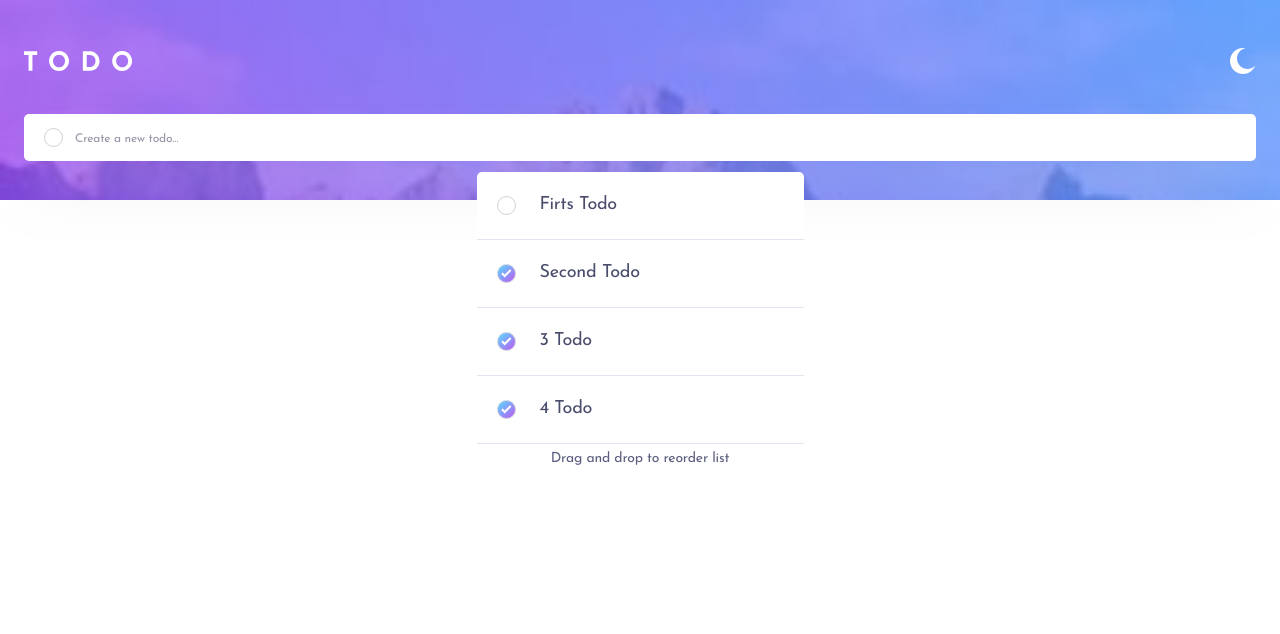
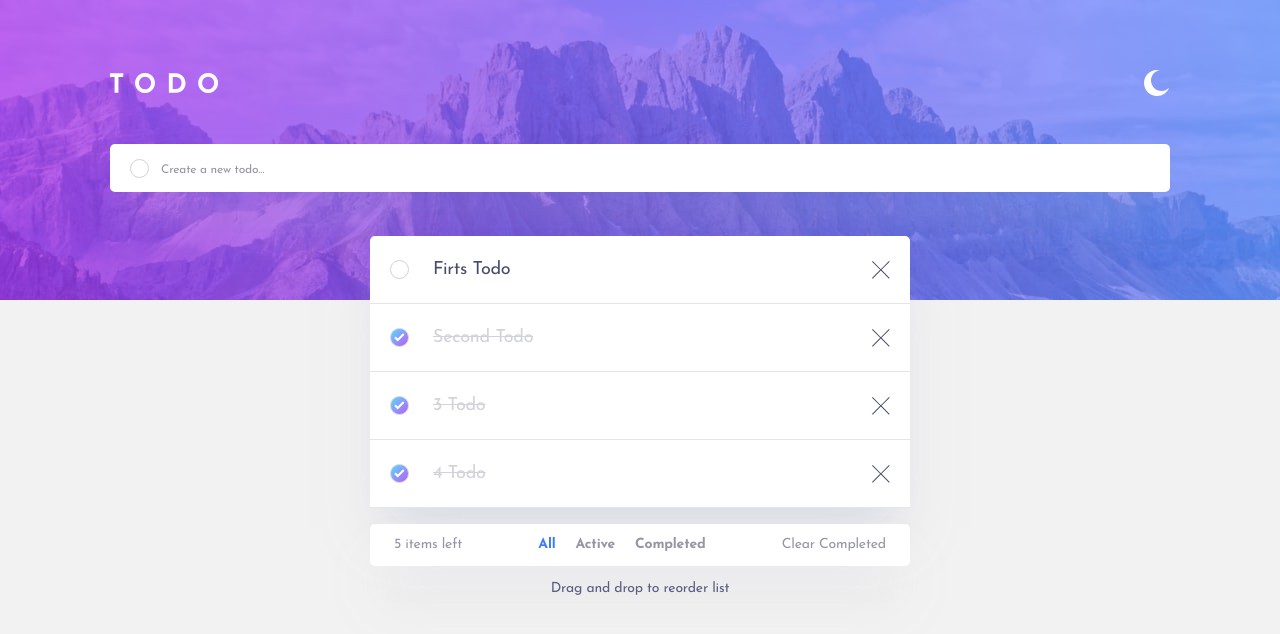
Before and after one commit to caarlosdamian/todo-app, a React (Vite) app: page / in a window 1280 px wide. Shown: the top 634 px of the page. Built offline with nearby package versions, Linux system fonts and the light colour scheme.

Commit message:
feat(app): added mobile styling

```diff
--- a/src/App.tsx
+++ b/src/App.tsx
@@ -1,70 +1,26 @@
-import {
-  ChangeEvent,
-  useContext,
-  useEffect,
-  useMemo,
-  useRef,
-  useState,
-} from 'react';
-import { todoContext } from './context/todoContext';
-import { TodoListI } from './utils/data';
-import { themeContext } from './context/themeContext';
-import { check, logo, moon, sun } from './assets';
+import { ChangeEvent } from 'react';
+import { TodoListI, todoActions } from './utils/data';
+import { check, cross, logo, moon, sun } from './assets';
 import { Reorder } from 'framer-motion';
+import { useTodos } from './hooks/useTodos';
+import { Bubble } from './components/bubble/Bubble';
 
 export const App = () => {
-  const { dispatch, state, setItems } = useContext(todoContext);
-  const { isDarkmodeActive, darkmode, setDarkmode } = useContext(themeContext);
-  const initState = {
-    title: '',
-    status: false,
-  };
-  const [showCaseList, setShowCaseList] = useState('all');
-  const [todo, setTodo] = useState(initState);
-
-  const activeTodos = useMemo(
-    () => state.filter((todo: TodoListI) => todo.status !== true),
-    [state]
-  );
-  const completedTodos = useMemo(
-    () => state.filter((todo: TodoListI) => todo.status === true),
-    [state]
-  );
-
-  const listToShow = useMemo(
-    () =>
-      showCaseList === 'all'
-        ? state
-        : showCaseList === 'completed'
-        ? completedTodos
-        : activeTodos,
-    [showCaseList, state]
-  );
-
-  const handleChange = (name: string, value: any) => {
-    setTodo((prev) => {
-      return { ...prev, [name]: value };
-    });
-  };
-
-  const handleSubmit = (e: any) => {
-    e.preventDefault();
-    dispatch({
-      type: 'addTodo',
-      payload: {
-        id: state.length + 1,
-        ...todo,
-      },
-    });
-    setTodo(initState);
-  };
-
-  const handleDragEnd = (newOrder: any) => {
-    const reorderedList = newOrder.map((id: number) =>
-      state.find((item: TodoListI) => item.id === id)
-    );
-    dispatch({ type: 'reorder', payload: reorderedList });
-  };
+  const {
+    darkmode,
+    dispatch,
+    handleChange,
+    handleDragEnd,
+    handleSubmit,
+    isDarkmodeActive,
+    listToShow,
+    setDarkmode,
+    setItems,
+    setShowCaseList,
+    state,
+    showCaseList,
+    todo,
+  } = useTodos();
 
   return (
     <main className="app">
@@ -82,14 +38,11 @@ export const App = () => {
           className={`header__input ${isDarkmodeActive}`}
           onSubmit={handleSubmit}
         >
-          <div
-            className={`header__input--bubble ${isDarkmodeActive} ${
-              todo.status && 'active'
-            }`}
-            onClick={() => handleChange('status', !todo.status)}
-          >
-            {todo.status && <img src={check} alt="check" />}
-          </div>
+          <Bubble
+            item={todo}
+            handleChange={() => handleChange('status', !todo.status)}
+            isDarkmodeActive={isDarkmodeActive}
+          />
           <input
             type="text"
             className={`header__input--text ${isDarkmodeActive} ${
@@ -104,13 +57,15 @@ export const App = () => {
           />
         </form>
       </div>
-      <div className="info">
-        <div className="info__todo">
-          <div className="info__todo--wrapper">
+      <div className={`info ${isDarkmodeActive}`}>
+        { listToShow.length !== 0 &&  <div className="info__todo">
+          <div className={`info__todo--wrapper ${isDarkmodeActive}`}>
             <Reorder.Group
               axis="y"
               values={listToShow.map((item: TodoListI) => item.id)}
-              onReorder={(newOrder) => handleDragEnd(newOrder)}
+              onReorder={(newOrder) => {
+                showCaseList === 'all' ? handleDragEnd(newOrder) : '';
+              }}
               className="info__todo--container"
             >
               {listToShow.map((item: TodoListI) => {
@@ -118,64 +73,71 @@ export const App = () => {
                   <Reorder.Item
                     key={item.id}
                     value={item.id}
-                    className="todo__item"
+                    className={`todo__item ${isDarkmodeActive}`}
                   >
-                    <div
-                      className={`header__input--bubble ${isDarkmodeActive} ${
+                    <Bubble
+                      item={item}
+                      handleChange={() =>
+                        dispatch({
+                          type: 'completedTodo',
+                          payload: item.id,
+                        })
+                      }
+                      isDarkmodeActive={isDarkmodeActive}
+                    />
+
+                    <span
+                      className={`item__title ${
                         item.status && 'active'
-                      }`}
-                      onClick={() => handleChange('status', !item.status)}
+                      } ${isDarkmodeActive}`}
                     >
-                      {item.status && <img src={check} alt="check" />}
-                    </div>
-                    <span>{item.title}</span>
+                      {item.title}
+                    </span>
+
+                    <img
+                      src={cross}
+                      alt="cross"
+                      className="todo__delete"
+                      onClick={() =>
+                        dispatch({
+                          type: 'deleteTodo',
+                          payload: item.id,
+                        })
+                      }
+                    />
                   </Reorder.Item>
                 );
               })}
             </Reorder.Group>
-            <span className="info__todo--subtitle">
+          </div>
+
+          <div className={`info__todo--actions ${isDarkmodeActive}`}>
+            <span className={`todo__info ${isDarkmodeActive}`}>
+              5 items left
+            </span>
+            <div className="todo__actions">
+              {todoActions.map((item) => (
+                <span
+                  className={`actions__title ${
+                    showCaseList === item.value && 'active'
+                  }`}
+                  onClick={() => setShowCaseList(item.value)}
+                >
+                  {item.label}
+                </span>
+              ))}
+            </div>
+            <span className={`todo__info ${isDarkmodeActive}`}>
+              Clear Completed
+            </span>
+          </div>
+          {showCaseList === 'all' && (
+            <span className={`info__todo--subtitle ${isDarkmodeActive}`}>
               Drag and drop to reorder list
             </span>
-          </div>
-        </div>
+          )}
+        </div>}
       </div>
-      {/* <button
-        onClick={() =>
-
-        }
-      >
-        AddTodo
-      </button>
-      {listToShow?.map((item: TodoListI) => (
-        <div className="todo" key={item.id}>
-          <span>{item.title}</span>
-          <hr />
-          <span>{item.status}</span>
-          <button
-            onClick={() =>
-              dispatch({
-                type: 'completedTodo',
-                payload: item.id,
-              })
-            }
-          >
-            Complete
-          </button>
-          <button
-            onClick={() =>
-              dispatch({
-                type: 'deleteTodo',
-                payload: item.id,
-              })
-            }
-          >
-            Delete
-          </button>
-        </div>
-      ))}
-      <button onClick={() => setShowCaseList('all')}>All</button>
-      <button onClick={() => setShowCaseList('active')}>Active</button>
-      <button onClick={() => setShowCaseList('completed')}>completed</button> */}
     </main>
   );
 };
--- /dev/null
+++ b/src/components/bubble/Bubble.tsx
@@ -0,0 +1,14 @@
+import { check } from '../../assets';
+
+export const Bubble = ({ item, handleChange, isDarkmodeActive }: any) => {
+  return (
+    <div
+      className={`header__input--bubble ${isDarkmodeActive} ${
+        item.status && 'active'
+      }`}
+      onClick={handleChange}
+    >
+      {item.status && <img src={check} alt="check" />}
+    </div>
+  );
+};
--- a/src/context/todoContext.tsx
+++ b/src/context/todoContext.tsx
@@ -1,4 +1,4 @@
-import React, { createContext, useReducer, useState } from 'react';
+import React, { createContext, useEffect, useReducer, useState } from 'react';
 import { todoReducer } from '../utils/reducer';
 import { todoList } from '../utils/data';
 
@@ -13,15 +13,31 @@ export const todoContext = createContext<TodoContextI>({
   dispatch: () => {},
   setItems: () => {},
 });
-
 export const TodoCotextProvider = ({
   children,
 }: {
   children: React.ReactNode;
 }) => {
-  const [items, setItems] = useState(todoList); // Store the IDs of the items
+  const [state, dispatch] = useReducer(todoReducer, todoList);
 
-  const [state, dispatch] = useReducer(todoReducer, items);
+  useEffect(() => {
+    if (window.localStorage.getItem('todo') === null) {
+      window.localStorage.setItem('todo', JSON.stringify(todoList));
+    } else {
+      const storedTodoList = JSON.parse(
+        window.localStorage.getItem('todo') || ''
+      );
+      dispatch({ type: 'reorder', payload: storedTodoList });
+    }
+  }, []);
+
+  useEffect(() => {
+    window.localStorage.setItem('todo', JSON.stringify(state));
+  }, [state]);
+
+  const setItems = (newItems) => {
+    dispatch({ type: 'reorder', payload: newItems });
+  };
 
   return (
     <todoContext.Provider value={{ state, dispatch, setItems }}>
--- /dev/null
+++ b/src/hooks/useTodos.tsx
@@ -0,0 +1,73 @@
+import { useContext, useMemo, useState } from 'react';
+import { todoContext } from '../context/todoContext';
+import { TodoListI } from '../utils/data';
+import { themeContext } from '../context/themeContext';
+
+export const useTodos = () => {
+  const { dispatch, state, setItems } = useContext(todoContext);
+  const { isDarkmodeActive, darkmode, setDarkmode } = useContext(themeContext);
+  const initState = {
+    title: '',
+    status: false,
+  };
+  const [showCaseList, setShowCaseList] = useState('all');
+  const [todo, setTodo] = useState(initState);
+
+  const activeTodos = useMemo(
+    () => state.filter((todo: TodoListI) => todo.status !== true),
+    [state]
+  );
+  const completedTodos = useMemo(
+    () => state.filter((todo: TodoListI) => todo.status === true),
+    [state]
+  );
+  const listToShow = useMemo(
+    () =>
+      showCaseList === 'all'
+        ? state
+        : showCaseList === 'completed'
+        ? completedTodos
+        : activeTodos,
+    [showCaseList, state]
+  );
+
+  const handleChange = (name: string, value: any) => {
+    setTodo((prev) => {
+      return { ...prev, [name]: value };
+    });
+  };
+
+  const handleSubmit = (e: any) => {
+    e.preventDefault();
+    dispatch({
+      type: 'addTodo',
+      payload: {
+        id: state.length + 1,
+        ...todo,
+      },
+    });
+    setTodo(initState);
+  };
+
+  const handleDragEnd = (newOrder: any) => {
+    const reorderedList = newOrder.map((id: number) =>
+      state.find((item: TodoListI) => item.id === id)
+    );
+    dispatch({ type: 'reorder', payload: reorderedList });
+  };
+  return {
+    handleDragEnd,
+    handleSubmit,
+    listToShow,
+    dispatch,
+    state,
+    isDarkmodeActive,
+    darkmode,
+    setDarkmode,
+    handleChange,
+    setShowCaseList,
+    setItems,
+    todo,
+    showCaseList
+  };
+};
--- a/src/main.scss
+++ b/src/main.scss
@@ -1,3 +1,5 @@
+@use './tokens/index.scss' as tokens;
+
 * {
   padding: 0;
   margin: 0;
@@ -44,6 +46,16 @@
       transition: all ease 0.5s;
     }
 
+    @include tokens.for-size('tablet-portrait-up') {
+      background-image: url('./assets/bg-desktop-light.jpg');
+      height: 300px;
+      padding: 70px 110px;
+      gap: 48px;
+      &.dark {
+        background-image: url('./assets/bg-desktop-dark.jpg');
+      }
+    }
+
     &__logo {
       display: flex;
       justify-content: space-between;
@@ -61,6 +73,10 @@
       align-items: center;
       gap: 12px;
 
+      // @include tokens.for-size('tablet-portrait-up') {
+      // justify-self: flex-end;
+      // }
+
       &.dark {
         background: #25273d;
         box-shadow: 0px 35px 50px -15px rgba(0, 0, 0, 0.5);
@@ -76,6 +92,7 @@
         flex: 2;
         &.dark {
           background: #25273d;
+          color: #c8cbe7;
         }
         &.active {
           text-decoration: line-through;
@@ -99,20 +116,44 @@
     align-items: center;
     flex-direction: column;
     position: relative;
+    background: #f2f2f2;
+    min-height: 530px;
+    height: 100%;
+
+    &.dark {
+      background: #171823;
+    }
+
+    @include tokens.for-size('tablet-portrait-up') {
+      min-height: calc(100vh - 200px);
+    }
 
     .info__todo {
+      display: flex;
+      flex-direction: column;
+      align-items: center;
+      gap: 16px;
+      position: absolute;
+      top: -28px;
+      left: 0;
+      right: 0;
+      margin-left: auto;
+      margin-right: auto;
+
+      @include tokens.for-size('tablet-portrait-up') {
+        top: -64px;
+      }
+
       &--wrapper {
         display: flex;
         flex-direction: column;
         align-items: center;
         gap: 8px;
         list-style: none;
-        position: absolute;
-        top: -28px;
-        left: 0;
-        right: 0;
-        margin-left: auto;
-        margin-right: auto;
+        box-shadow: 0px 35px 50px -15px rgba(194, 195, 214, 0.5);
+        &.dark {
+          box-shadow: 0px 35px 50px -15px rgba(0, 0, 0, 0.5);
+        }
 
         .todo__item {
           display: flex;
@@ -121,18 +162,107 @@
           width: 327px;
           background: white;
           border-bottom: 1px solid #e3e4f1;
+          align-items: center;
+          justify-content: flex-start;
+
+          &.dark {
+            background: #25273d;
+            border-bottom: 1px solid #393a4b;
+          }
 
           &:first-child {
             border-top-left-radius: 5px;
             border-top-right-radius: 5px;
           }
 
-          span {
+          @include tokens.for-size('tablet-portrait-up') {
+            width: 540px;
+          }
+
+          .todo__delete {
+            margin-left: auto;
+          }
+
+          .item__title {
             font-weight: 400;
             font-size: 18px;
             line-height: 18px;
             letter-spacing: -0.25px;
             color: #494c6b;
+
+            &.active {
+              text-decoration: line-through;
+              color: #d1d2da;
+              &.dark {
+                color: #4d5067;
+              }
+            }
+
+            &.dark {
+              color: #c8cbe7;
+            }
+          }
+        }
+      }
+      &--actions {
+        background: #ffffff;
+        box-shadow: 0px 35px 50px -15px rgba(194, 195, 214, 0.5);
+        border-radius: 5px;
+        padding: 14px 80px;
+        min-width: 327px;
+        display: flex;
+        gap: 20px;
+        display: flex;
+        align-items: center;
+        justify-content: center;
+
+        @include tokens.for-size('tablet-portrait-up') {
+          width: 540px;
+          padding: 14px 24px;
+          justify-content: space-between;
+        }
+        &.dark {
+          background: #25273d;
+          box-shadow: 0px 35px 50px -15px rgba(0, 0, 0, 0.5);
+        }
+
+        .todo__info {
+          display: none;
+          font-weight: 400;
+          font-size: 14px;
+          line-height: 14px;
+          text-align: right;
+          letter-spacing: -0.194444px;
+          color: #9495a5;
+          &:hover {
+            color: #e3e4f1;
+          }
+          &.dark {
+            color: #5b5e7e;
+          }
+
+          @include tokens.for-size('tablet-portrait-up') {
+            display: flex;
+          }
+        }
+
+        .todo__actions {
+          display: flex;
+          align-items: center;
+          justify-content: center;
+          gap: 20px;
+          .actions__title {
+            font-weight: 700;
+            font-size: 14px;
+            line-height: 14px;
+            letter-spacing: -0.194444px;
+            color: #9495a5;
+            &:hover {
+              color: #494c6b;
+            }
+            &.active {
+              color: #3a7cfd;
+            }
           }
         }
       }
@@ -143,6 +273,10 @@
         text-align: center;
         letter-spacing: -0.194444px;
         color: #5b5e7e;
+        cursor: pointer;
+        &.dark {
+          color: #5b5e7e;
+        }
       }
     }
   }
--- a/src/utils/data.ts
+++ b/src/utils/data.ts
@@ -4,7 +4,7 @@ export interface TodoListI {
   status: boolean;
 }
 
-export const todoList:TodoListI[] = [
+export const todoList: TodoListI[] = [
   {
     id: 1,
     title: 'Firts Todo',
@@ -26,3 +26,22 @@ export const todoList:TodoListI[] = [
     status: true,
   },
 ];
+
+export const todoActions = [
+  {
+    id: '2a',
+    label: 'All',
+    value: 'all',
+  },
+  {
+    id: '2b',
+    label: 'Active',
+    value: 'active',
+  },
+  {
+    id: '2c',
+
+    label: 'Completed',
+    value: 'completed',
+  },
+];
--- a/src/utils/reducer.ts
+++ b/src/utils/reducer.ts
@@ -5,15 +5,25 @@ export const todoReducer = (
   action: { type: string; payload: any }
 ) => {
   const { payload, type } = action;
+  let newItems;
   switch (type) {
     case 'addTodo':
       return [...state, payload];
     case 'deleteTodo':
-      return state.filter((item) => item.id !== payload);
+      newItems = state.filter((item) => item.id !== payload);
+      window.localStorage.setItem('todo', JSON.stringify(newItems));
+      return newItems;
     case 'completedTodo':
-      return state.map((item) =>
-        item.id === payload ? { ...item, status: 'completed' } : item
+      newItems = state.map((item) =>
+        item.id === payload
+          ? {
+              ...item,
+              status: !item.status,
+            }
+          : item
       );
+      window.localStorage.setItem('todo', JSON.stringify(newItems));
+      return newItems;
     case 'reorder':
       return payload;
     default:
```
